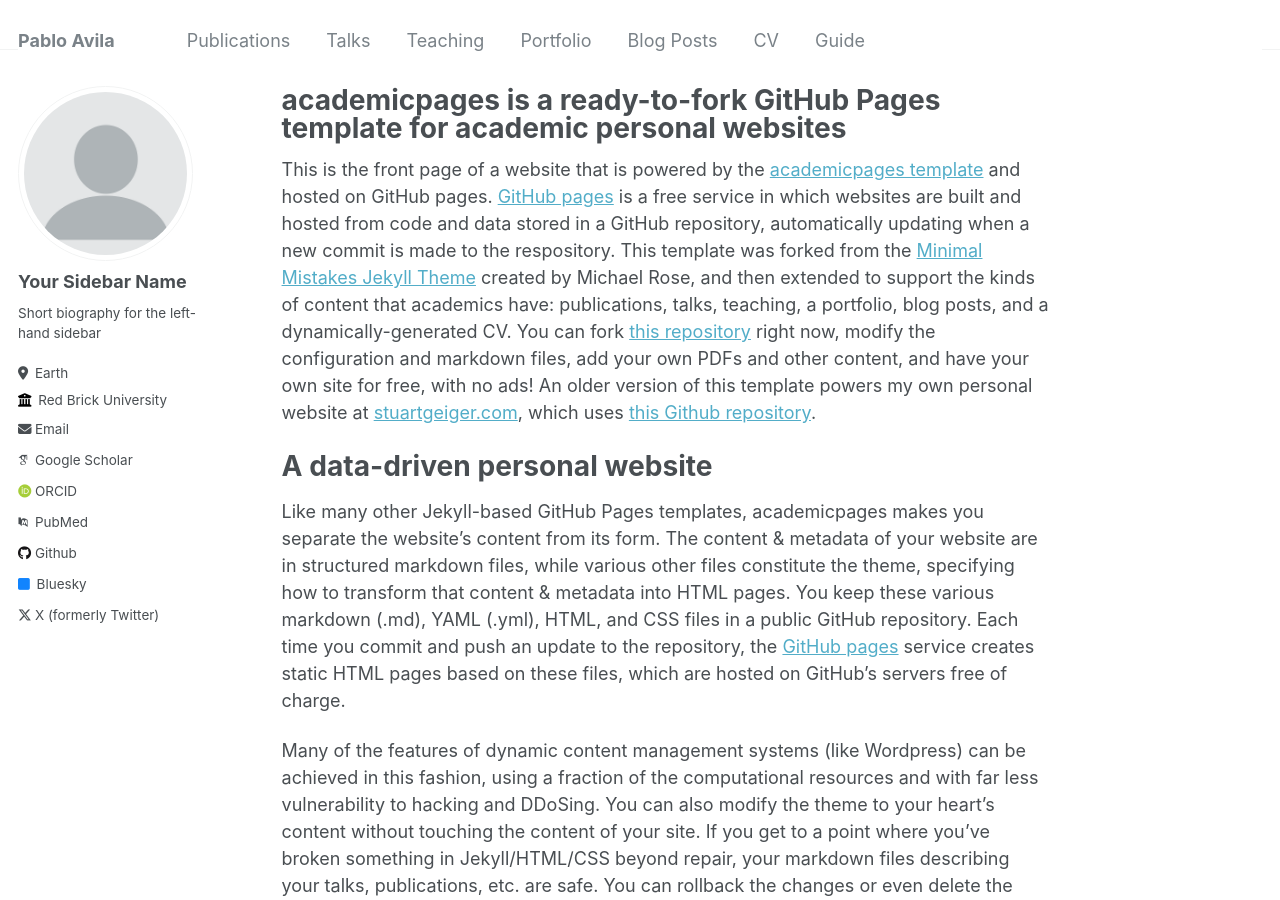
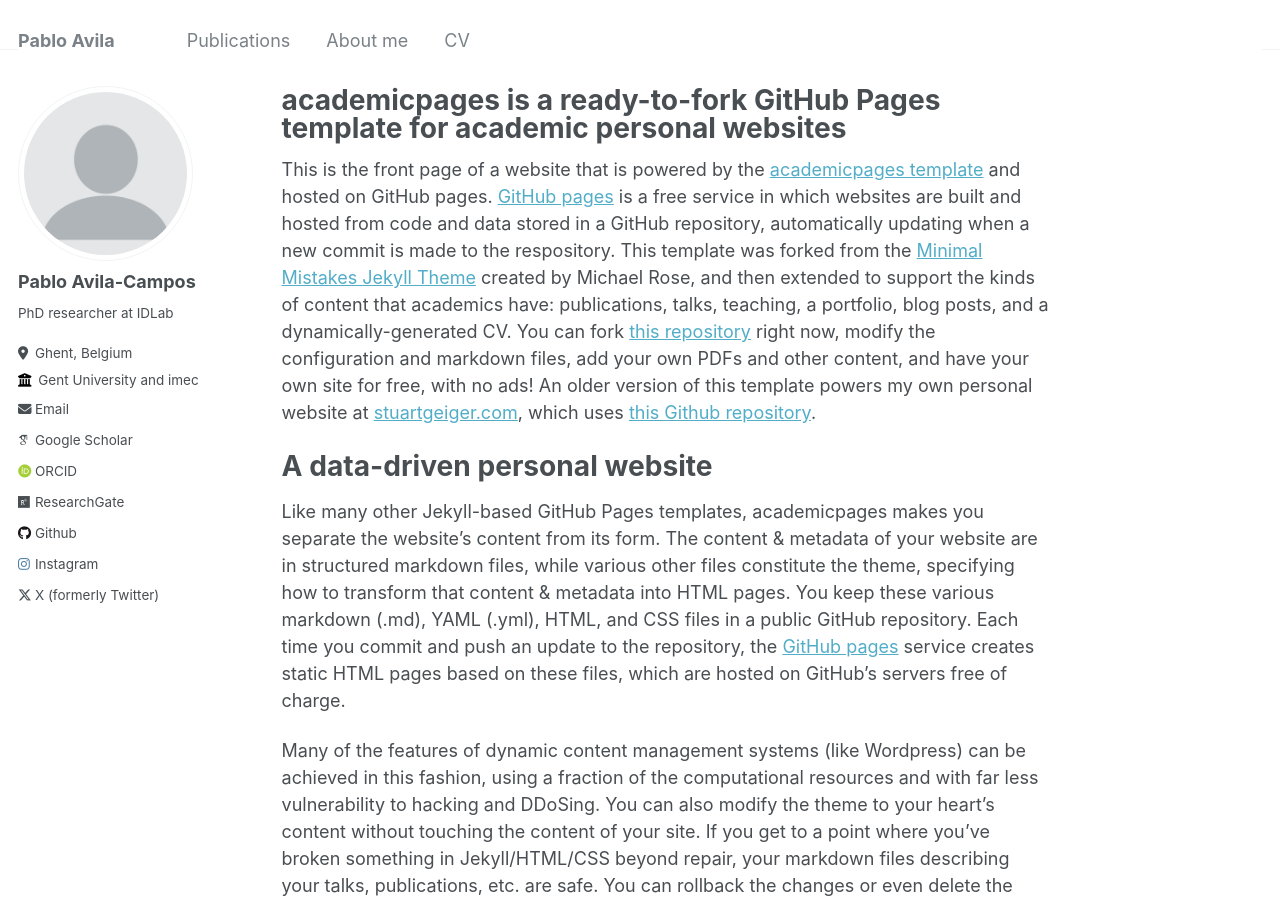
Before and after one commit to pavilac/pavilac.github.io, a Jekyll site: the page built from _pages/about.md, in a window 1280 px wide and 900 px high. Built offline with Jekyll 4.4.1, drawn with Linux system fonts in a browser that asks for light colours; some web fonts are replaced.

```diff
--- a/_config.yml
+++ b/_config.yml
@@ -12,9 +12,9 @@ title                    : "Pablo Avila"
 title_separator          : "-"
 name                     : &name "Pablo Avila"
 description              : &description "personal description"
-url                      : https://academicpages.github.io # the base hostname & protocol for your site e.g. "https://mmistakes.github.io"
+url                      : https://pablo-avila.com # the base hostname & protocol for your site e.g. "https://mmistakes.github.io"
 baseurl                  : "" # the subpath of your site, e.g. "/blog"
-repository               : "academicpages/academicpages.github.io"
+repository               : "pavilac/pavilac.github.io"
 
 # Site Author - The following control what appear as part of the author content on the side bar.
 #               If a field is blank the icon and link will not appear, otherwise it will be shown.
@@ -22,39 +22,39 @@ repository               : "academicpages/academicpages.github.io"
 author:
   # Biographic information
   avatar           : "profile.png"
-  name             : "Your Sidebar Name"
+  name             : "Pablo Avila-Campos"
   pronouns         : # example: "she/her"
-  bio              : "Short biography for the left-hand sidebar"
-  location         : "Earth"
-  employer         : "Red Brick University"
+  bio              : "PhD researcher at IDLab"
+  location         : "Ghent, Belgium"
+  employer         : "Gent University and imec"
   uri              : # URL
-  email            : "none@example.org"
+  email            : "pablo.avilacampos@imec.be"
 
   # Academic websites
   arxiv            : # URL - Update with the correct link to your profile
-  googlescholar    : "https://scholar.google.com/citations?user=PS_CX0AAAAAJ"
+  googlescholar    : "https://scholar.google.com/citations?user=C0-L4TwAAAAJ&hl=en"
   impactstory      : # URL
-  orcid            : "http://orcid.org/yourorcidurl"
-  pubmed           : "https://www.ncbi.nlm.nih.gov/pubmed/?term=john+snow"
-  researchgate     : # URL
+  orcid            : "http://orcid.org/0000-0003-4379-6806"
+  pubmed           : # URL
+  researchgate     : "https://www.researchgate.net/profile/Pablo-Avila-Campos"
 
   # Repositories and software development
   bitbucket        : # Username - Update with your username on the site
   codepen          : # Username
   dribbble         : # Username
-  github           : "academicpages"
+  github           : "pavilac"
   kaggle           : # Username
   stackoverflow    : # User number or user number and name (i.e., use "1" or "1/jeff-atwood")
 
   # Social media
-  bluesky          : "bsky.app" # Replace this with you Bluesky username
+  bluesky          : # Username # Replace this with you Bluesky username
   facebook         : # Username
   flickr           : # Username
   foursquare       : # Username
   goodreads        : # Username
   google_plus      : # Username
   keybase          : # Username
-  instagram        : # Username
+  instagram        : "pavilacam"
   lastfm           : # Username
   linkedin         : # Username
   mastodon         : # URL
@@ -64,7 +64,7 @@ author:
   steam            : # Username
   telegram         : # URL
   tumblr           : # Username
-  twitter          : "UniofOxford"  # Replace this with your X / Twitter handle
+  twitter          : "EstebanAvilaC"  # Replace this with your X / Twitter handle
   vine             : # Username
   weibo            : # Username
   wikipedia        : # Username
--- a/_data/navigation.yml
+++ b/_data/navigation.yml
@@ -3,20 +3,8 @@ main:
   - title: "Publications"
     url: /publications/
 
-  - title: "Talks"
-    url: /talks/
-
-  - title: "Teaching"
+  - title: "About me"
     url: /teaching/
-
-  - title: "Portfolio"
-    url: /portfolio/
-
-  - title: "Blog Posts"
-    url: /year-archive/
 
   - title: "CV"
     url: /cv/
-
-  - title: "Guide"
-    url: /markdown/
```
